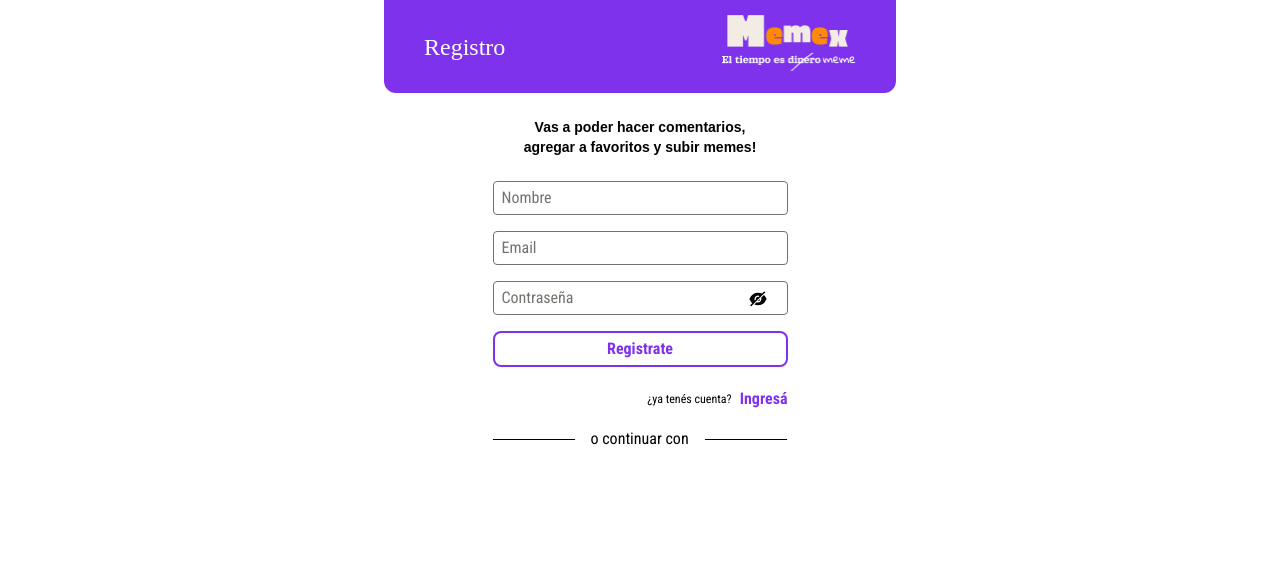
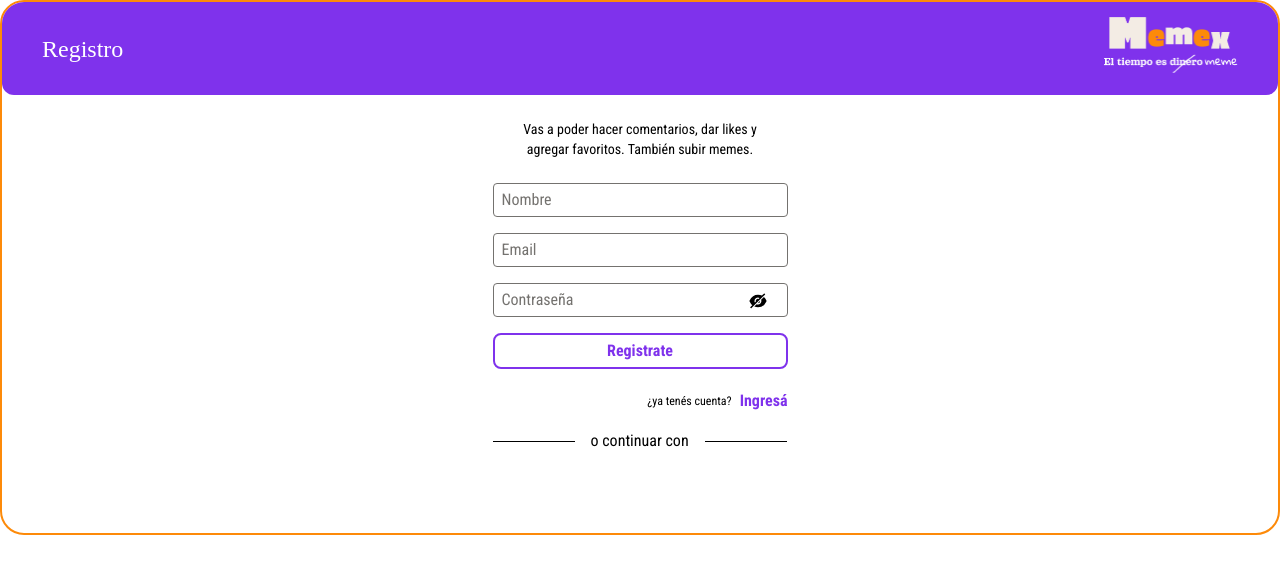
Before and after one commit to No-Country/S4-13-T-Node-React, a Next.js app in the folder front/: page /signup in a window 1280 px wide. Shown: the top 574 px of the page. Built offline with nearby package versions, Linux system fonts and the light colour scheme; a web font is replaced by a local one.

Commit message:
Adding Modal component

```diff
--- a/front/components/formRegister/FormRegister.tsx
+++ b/front/components/formRegister/FormRegister.tsx
@@ -26,8 +26,8 @@ const FormRegister = () => {
 
   return (
     <>
-      <h4 className="text-sm max-w-[250px] py-6 text-center font-semibold text-black">
-        Vas a poder hacer comentarios, agregar a favoritos y subir memes!
+      <h4 className="font-roboto text-sm max-w-[270px] py-6 text-center text-black">
+        Vas a poder hacer comentarios, dar likes y agregar favoritos. También subir memes.
       </h4>
       {error ? <p>{error}</p> : null} {/* TODO = Aplicar estilos a este error. */}
       {
--- a/front/components/layout/LayoutFormPages.tsx
+++ b/front/components/layout/LayoutFormPages.tsx
@@ -4,7 +4,7 @@ import NavForms from '../navbar/navForms/NavForms';
 
 const LayoutFormPages = ({ children, heading }: HCProps) => {
   return (
-    <div className="min-h-full min-w-[100vw] flex flex-col items-center select-none">
+    <div className="min-w-[340px] h-auto flex flex-col items-center select-none border-2 border-secondary rounded-3xl overflow-hidden bg-white pb-6">
       <NavForms title={heading} />
       {children}
     </div>
--- /dev/null
+++ b/front/components/modal/Modal.tsx
@@ -0,0 +1,12 @@
+import React from 'react';
+import { ChildrenProp } from '../../interfaces';
+
+const Modal = (props: ChildrenProp) => {
+  return (
+    <div className="fixed z-50 h-full w-full min-h-[100vh] min-w-[100vw] flex flex-col justify-center items-center bg-black/[.35]">
+      {props.children}
+    </div>
+  );
+};
+
+export default Modal;
--- /dev/null
+++ b/front/components/modal/ModalLogin.tsx
@@ -0,0 +1,24 @@
+import React from 'react';
+import FormLogin from '../formLogin/FormLogin';
+import FormLinks from '../formRegister/FormLinks';
+import { HrComponent } from '../formRegister/HrComponent';
+import { MediaContainer } from '../formRegister/MediaContainer';
+import LayoutFormPages from '../layout/LayoutFormPages';
+import Modal from './Modal';
+
+const ModalLogin = () => {
+  return (
+    <Modal>
+      <LayoutFormPages heading="ingreso">
+        <div className="flex flex-col justify-center items-center">
+          <FormLogin />
+          <FormLinks question="¿no tenés cuenta?" anchor="/signup" achorText="Registrate" />
+          <HrComponent />
+          <MediaContainer />
+        </div>
+      </LayoutFormPages>
+    </Modal>
+  );
+};
+
+export default ModalLogin;
--- /dev/null
+++ b/front/components/modal/ModalSignup.tsx
@@ -0,0 +1,24 @@
+import React from 'react';
+import FormLinks from '../formRegister/FormLinks';
+import FormRegister from '../formRegister/FormRegister';
+import { HrComponent } from '../formRegister/HrComponent';
+import { MediaContainer } from '../formRegister/MediaContainer';
+import LayoutFormPages from '../layout/LayoutFormPages';
+import Modal from './Modal';
+
+const ModalSignup = () => {
+  return (
+    <Modal>
+      <LayoutFormPages heading="registro">
+        <div className="flex flex-col justify-center items-center">
+          <FormRegister />
+          <FormLinks question="¿ya tenés cuenta?" anchor="/login" achorText="Ingresá" />
+          <HrComponent />
+          <MediaContainer />
+        </div>
+      </LayoutFormPages>
+    </Modal>
+  );
+};
+
+export default ModalSignup;
--- a/front/components/navbar/navForms/NavForms.tsx
+++ b/front/components/navbar/navForms/NavForms.tsx
@@ -5,7 +5,7 @@ import { test } from '../../../interfaces';
 
 const NavForms = ({ title }: test) => {
   return (
-    <div className="h-[93px] bg-primary w-full sm:w-[512px] lg:w-[1024px]  flex flex-row justify-between px-10 rounded-b-xl items-center">
+    <div className="h-[93px] bg-primary w-full flex flex-row justify-between px-10 rounded-b-xl items-center">
       <h1 className="text-white font-orelega text-[24px] capitalize">{title}</h1>
       <Link href="/">
         <a>
--- a/front/pages/index.tsx
+++ b/front/pages/index.tsx
@@ -2,6 +2,7 @@ import type { NextPage } from 'next';
 import Head from 'next/head';
 import { useRouter } from 'next/router';
 import { useSelector } from 'react-redux';
+
 import Layout from '../components/layout/Layout';
 import PostsContainer from '../components/posts/PostsContainer';
 import { UserDataState } from '../redux/slice/userDataSlice';
```
